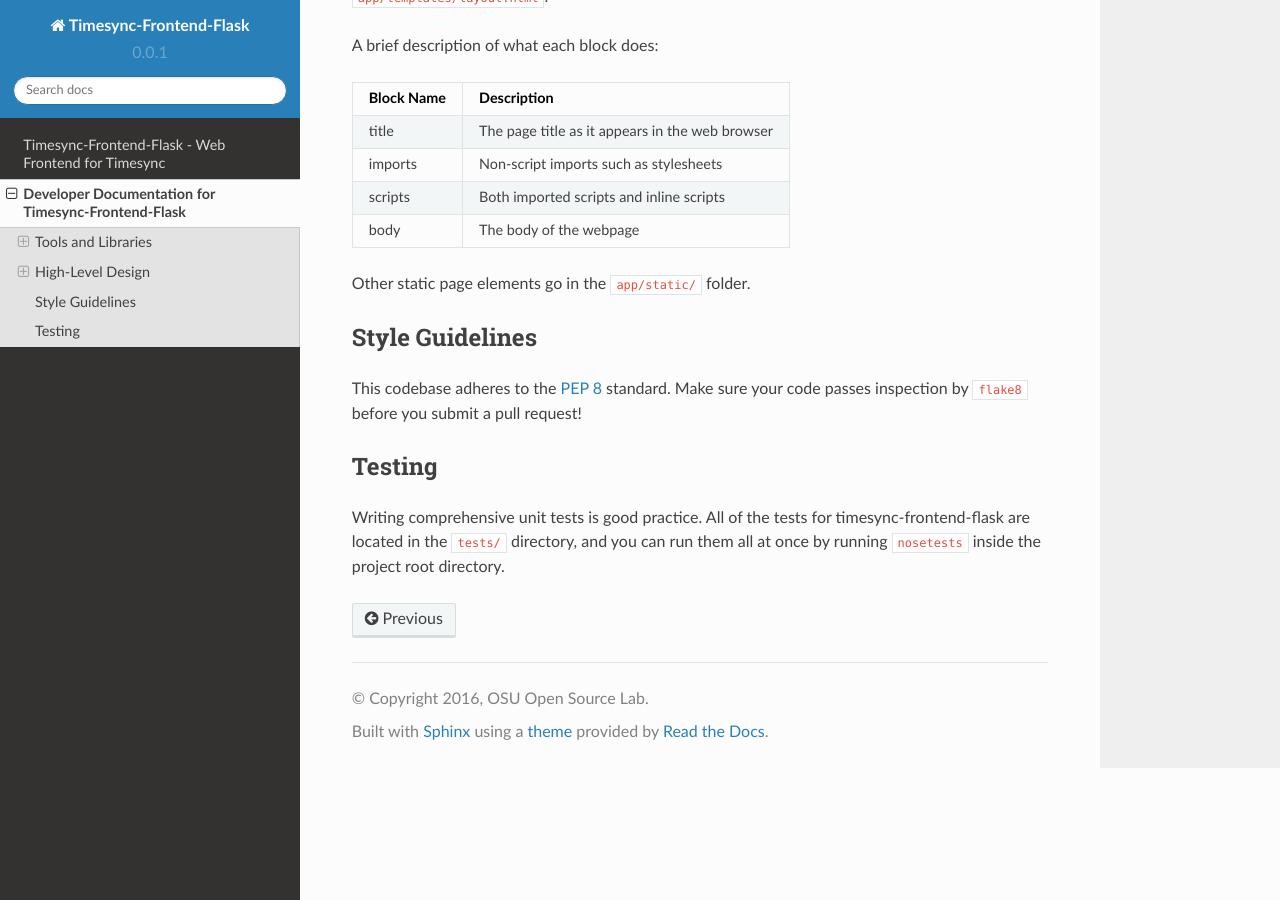
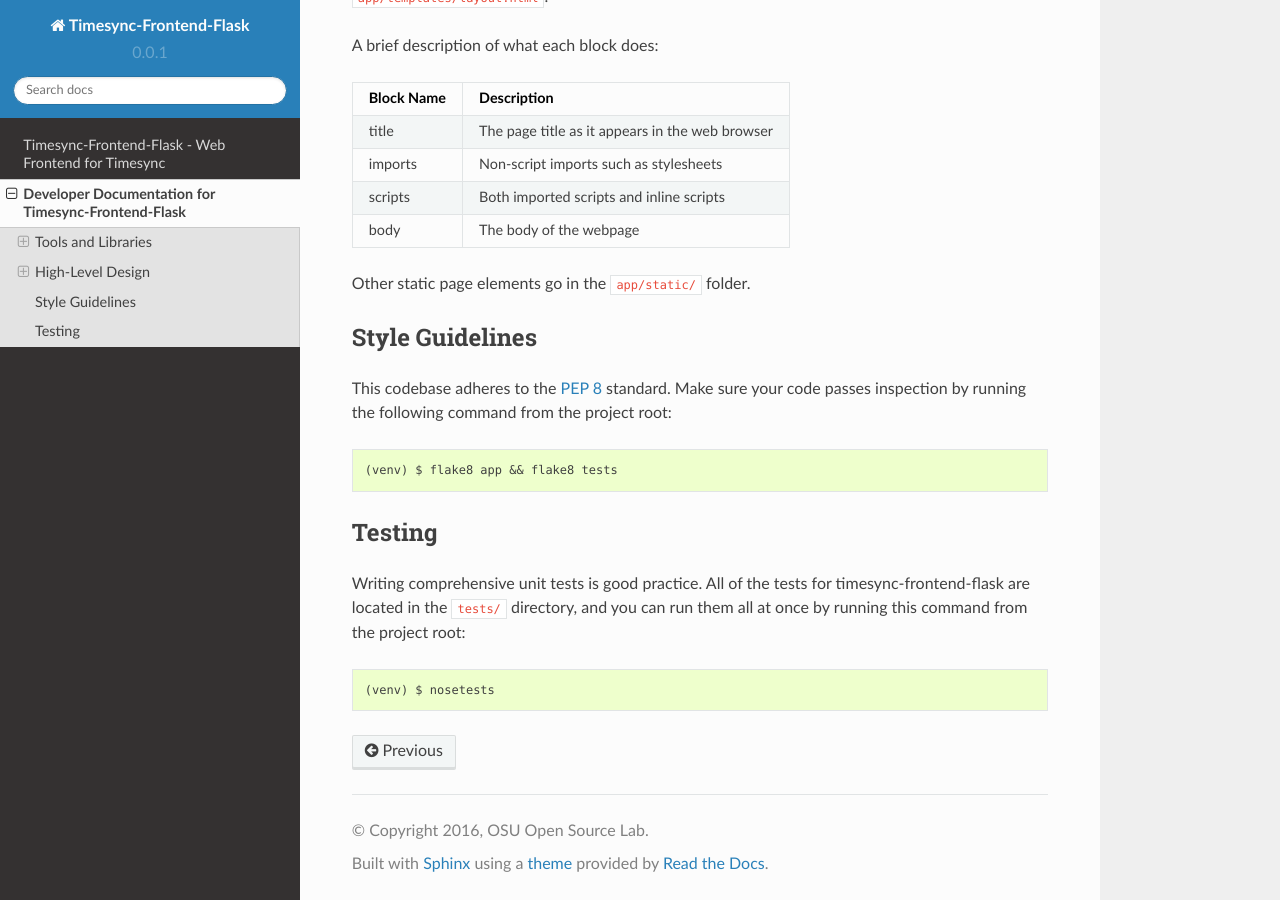
Before and after one commit to osuosl/timesync-frontend-flask, a Sphinx documentation site: the page built from docs/source/devvin.rst, in a window 1280 px wide and 900 px high, scrolled down 2030 px. Built offline with Sphinx 7.4.7 and the Read the Docs theme 2.0.0, drawn with Linux system fonts in a browser that asks for light colours.

Commit message:
Added code blocks for flake8 and nosetests

```diff
--- a/docs/source/devvin.rst
+++ b/docs/source/devvin.rst
@@ -110,7 +110,11 @@ Style Guidelines
 ----------------
 
 This codebase adheres to the `PEP 8`_ standard. Make sure your code
-passes inspection by :code:`flake8` before you submit a pull request!
+passes inspection by running the following command from the project root:
+
+.. code-block:: none
+
+    (venv) $ flake8 app && flake8 tests
 
 .. _PEP 8: https://www.python.org/dev/peps/pep-0008/
 
@@ -119,4 +123,8 @@ Testing
 
 Writing comprehensive unit tests is good practice. All of the tests for
 timesync-frontend-flask are located in the :code:`tests/` directory, and you can run
-them all at once by running :code:`nosetests` inside the project root directory.
+them all at once by running this command from the project root:
+
+.. code-block:: none
+
+    (venv) $ nosetests
```
